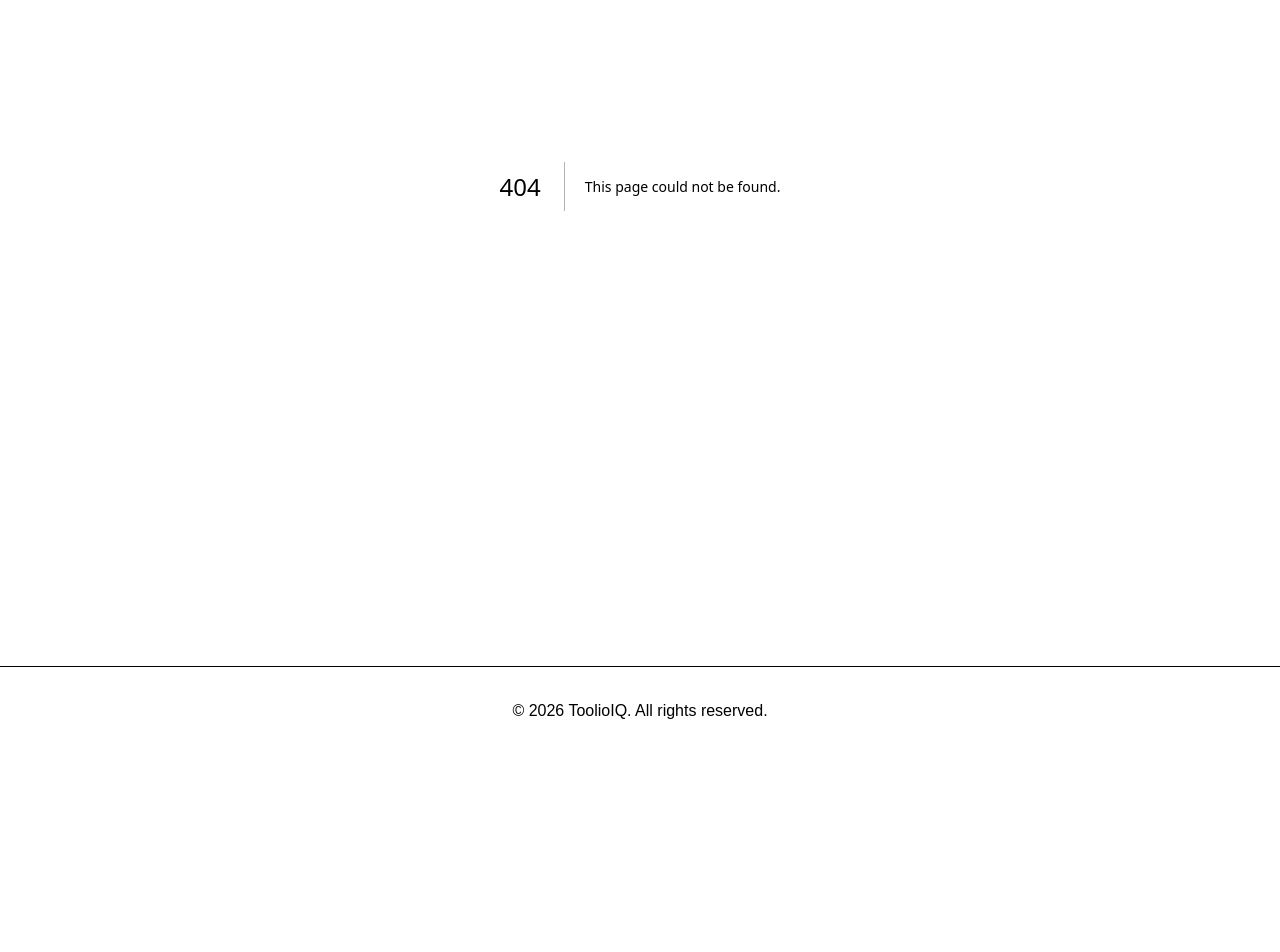
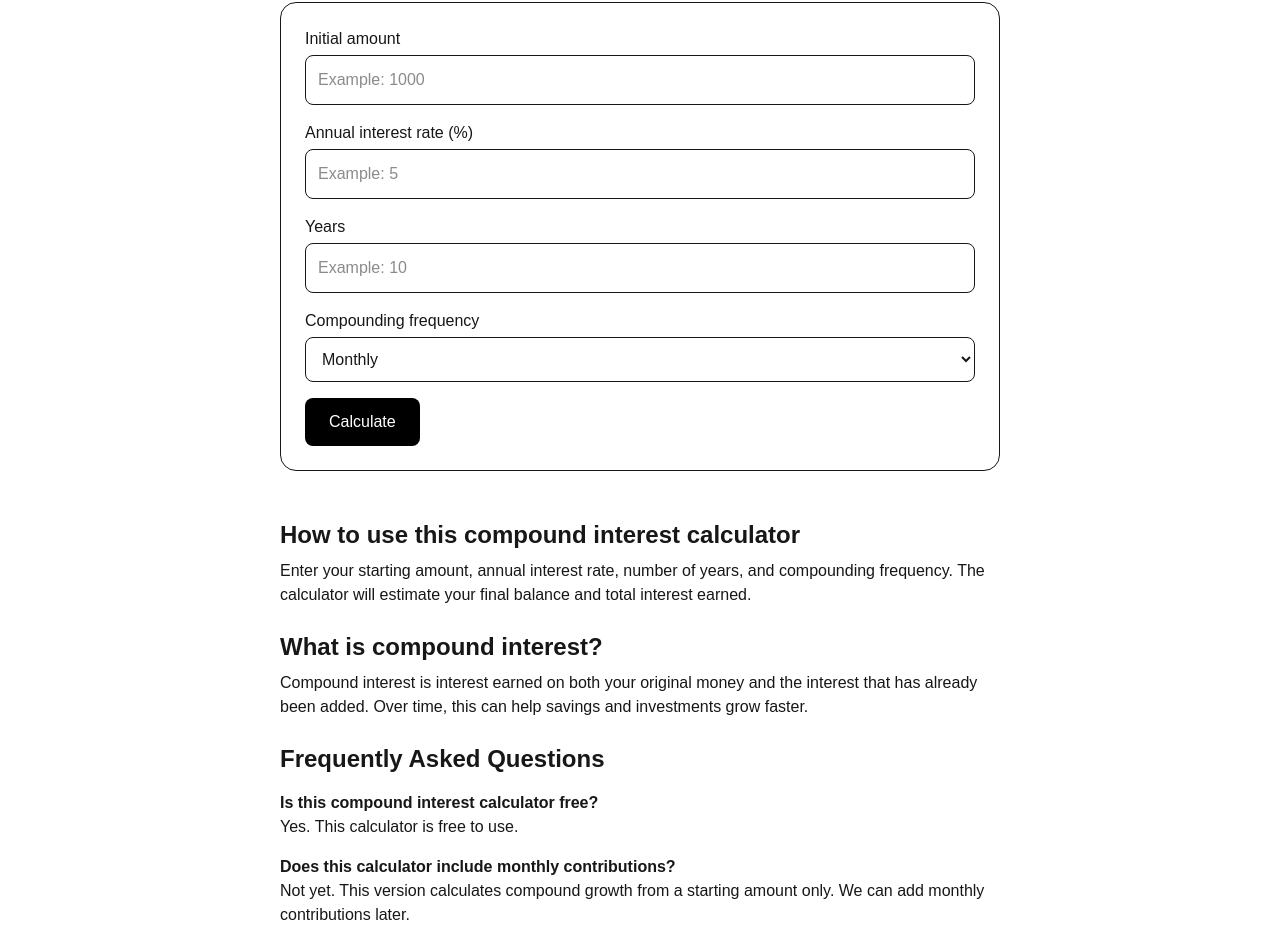
Before and after one commit to toolioiq/toolioiq, a Next.js app: page /calculators/compound-interest-calculator in a window 1280 px wide. Before the commit this address had no page. Shown: the part 279-1231 px from the top of the page. Before the commit the page ends 1034 px from the top, so only its background shows below. Built offline with nearby package versions, Linux system fonts and the light colour scheme.

Commit message:
Add compound interest calculator

```diff
--- /dev/null
+++ b/app/calculators/compound-interest-calculator/page.tsx
@@ -0,0 +1,68 @@
+import type { Metadata } from "next";
+import CompoundInterestCalculator from "@/components/CompoundInterestCalculator";
+
+export const metadata: Metadata = {
+  title: "Compound Interest Calculator | ToolioIQ",
+  description:
+    "Calculate compound interest and future value with ToolioIQ's free compound interest calculator.",
+};
+
+export default function CompoundInterestCalculatorPage() {
+  return (
+    <main className="max-w-3xl mx-auto px-6 py-20">
+      <h1 className="text-4xl font-bold mb-4">
+        Compound Interest Calculator
+      </h1>
+
+      <p className="text-gray-600 mb-8">
+        Use this free compound interest calculator to estimate how your money
+        can grow over time with interest that compounds.
+      </p>
+
+      <CompoundInterestCalculator />
+
+      <section className="mt-12 space-y-6">
+        <div>
+          <h2 className="text-2xl font-bold mb-2">
+            How to use this compound interest calculator
+          </h2>
+          <p>
+            Enter your starting amount, annual interest rate, number of years,
+            and compounding frequency. The calculator will estimate your final
+            balance and total interest earned.
+          </p>
+        </div>
+
+        <div>
+          <h2 className="text-2xl font-bold mb-2">
+            What is compound interest?
+          </h2>
+          <p>
+            Compound interest is interest earned on both your original money and
+            the interest that has already been added. Over time, this can help
+            savings and investments grow faster.
+          </p>
+        </div>
+
+        <div>
+          <h2 className="text-2xl font-bold mb-2">
+            Frequently Asked Questions
+          </h2>
+
+          <h3 className="font-semibold mt-4">
+            Is this compound interest calculator free?
+          </h3>
+          <p>Yes. This calculator is free to use.</p>
+
+          <h3 className="font-semibold mt-4">
+            Does this calculator include monthly contributions?
+          </h3>
+          <p>
+            Not yet. This version calculates compound growth from a starting
+            amount only. We can add monthly contributions later.
+          </p>
+        </div>
+      </section>
+    </main>
+  );
+}
--- a/app/calculators/page.tsx
+++ b/app/calculators/page.tsx
@@ -41,6 +41,13 @@ export default function CalculatorsPage() {
           <h2 className="text-xl font-semibold">GPA Calculator</h2>
           <p>Calculate your grade point average from grades and credits.</p>
         </Link>
+        <Link
+          href="/calculators/compound-interest-calculator"
+          className="border rounded-xl p-6 hover:bg-gray-50"
+>
+          <h2 className="text-xl font-semibold">Compound Interest Calculator</h2>
+          <p>Estimate future value and interest earned over time.</p>
+        </Link>
       </div>
     </main>
   );
--- /dev/null
+++ b/components/CompoundInterestCalculator.tsx
@@ -0,0 +1,109 @@
+"use client";
+
+import { useState } from "react";
+
+export default function CompoundInterestCalculator() {
+  const [principal, setPrincipal] = useState("");
+  const [rate, setRate] = useState("");
+  const [years, setYears] = useState("");
+  const [timesCompounded, setTimesCompounded] = useState("12");
+  const [result, setResult] = useState<number | null>(null);
+  const [interestEarned, setInterestEarned] = useState<number | null>(null);
+  const [error, setError] = useState("");
+
+  const calculateCompoundInterest = () => {
+    setError("");
+    setResult(null);
+    setInterestEarned(null);
+
+    const p = Number(principal);
+    const r = Number(rate) / 100;
+    const t = Number(years);
+    const n = Number(timesCompounded);
+
+    if (p <= 0 || r < 0 || t <= 0 || n <= 0) {
+      setError("Please enter valid values.");
+      return;
+    }
+
+    const amount = p * Math.pow(1 + r / n, n * t);
+    const roundedAmount = Number(amount.toFixed(2));
+    const roundedInterest = Number((amount - p).toFixed(2));
+
+    setResult(roundedAmount);
+    setInterestEarned(roundedInterest);
+  };
+
+  return (
+    <div className="border rounded-2xl p-6 space-y-4">
+      <div>
+        <label className="block font-medium mb-1">Initial amount</label>
+        <input
+          type="number"
+          value={principal}
+          onChange={(e) => setPrincipal(e.target.value)}
+          className="border rounded-lg p-3 w-full"
+          placeholder="Example: 1000"
+        />
+      </div>
+
+      <div>
+        <label className="block font-medium mb-1">Annual interest rate (%)</label>
+        <input
+          type="number"
+          value={rate}
+          onChange={(e) => setRate(e.target.value)}
+          className="border rounded-lg p-3 w-full"
+          placeholder="Example: 5"
+        />
+      </div>
+
+      <div>
+        <label className="block font-medium mb-1">Years</label>
+        <input
+          type="number"
+          value={years}
+          onChange={(e) => setYears(e.target.value)}
+          className="border rounded-lg p-3 w-full"
+          placeholder="Example: 10"
+        />
+      </div>
+
+      <div>
+        <label className="block font-medium mb-1">Compounding frequency</label>
+        <select
+          value={timesCompounded}
+          onChange={(e) => setTimesCompounded(e.target.value)}
+          className="border rounded-lg p-3 w-full"
+        >
+          <option value="1">Annually</option>
+          <option value="2">Semiannually</option>
+          <option value="4">Quarterly</option>
+          <option value="12">Monthly</option>
+          <option value="365">Daily</option>
+        </select>
+      </div>
+
+      <button
+        onClick={calculateCompoundInterest}
+        className="bg-black text-white px-6 py-3 rounded-lg"
+      >
+        Calculate
+      </button>
+
+      {error && <p className="text-red-600 font-medium">{error}</p>}
+
+      {result !== null && interestEarned !== null && (
+        <div className="bg-gray-50 border rounded-xl p-6">
+          <h2 className="text-2xl font-bold mb-2">Result</h2>
+          <p className="text-xl">
+            Final amount: <strong>${result.toLocaleString()}</strong>
+          </p>
+          <p className="text-xl">
+            Interest earned: <strong>${interestEarned.toLocaleString()}</strong>
+          </p>
+        </div>
+      )}
+    </div>
+  );
+}
```
